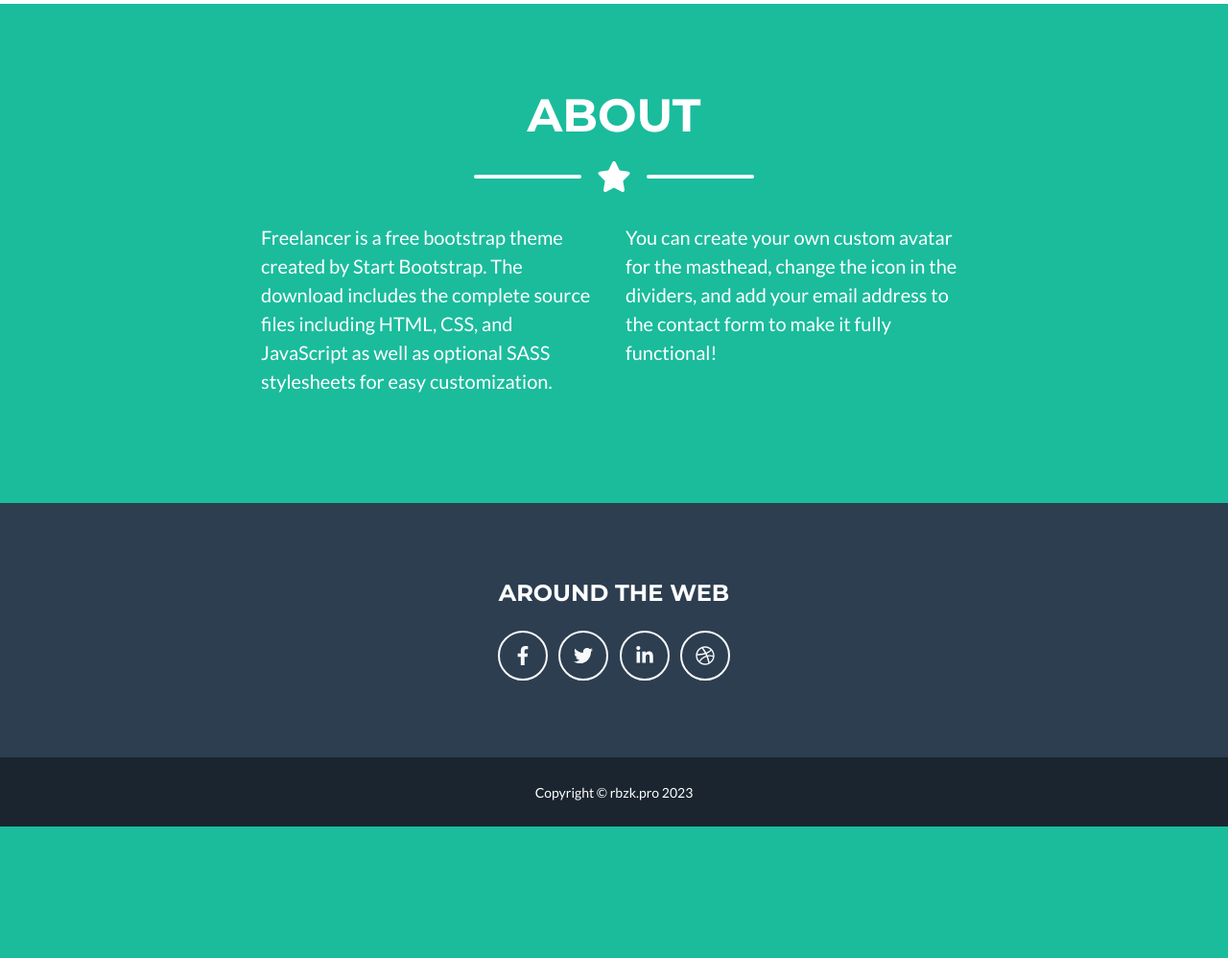
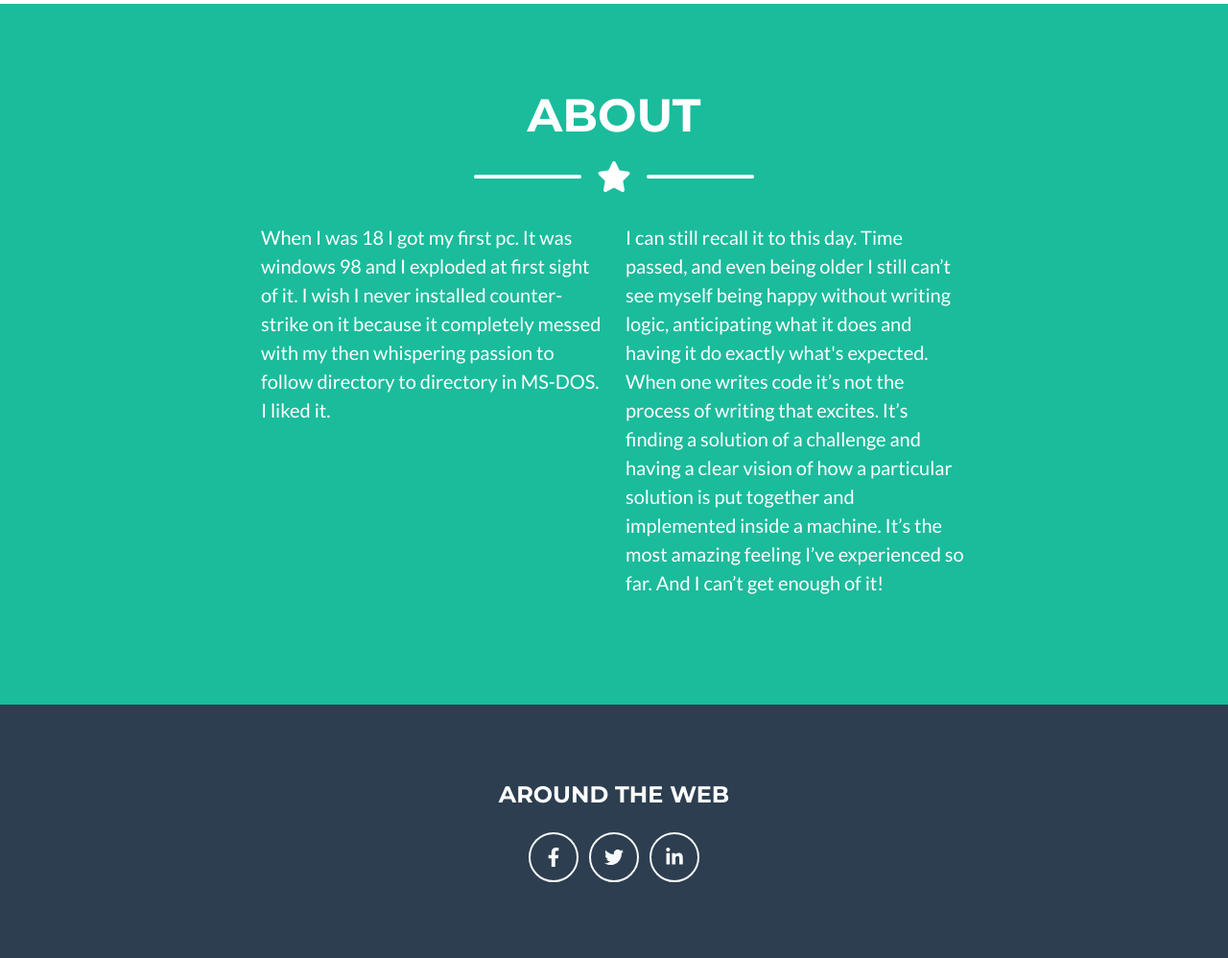
Before and after one commit to nick-rbzk/rbzk_pro, a Django app: page / in a window 1280 px wide. Shown: the part 1665-2663 px from the top of the page at 96% size. Before the commit the page ends 2526 px from the top, so only its background shows below. Run offline with Django 4.2, Linux system fonts and the light colour scheme; parts of the project's set-up code (start-up, migrations or seed data) failed here and were passed over; some libraries are stand-ins or nearby versions.

Commit message:
Social Links Updated

```diff
--- a/home/templates/home.html
+++ b/home/templates/home.html
@@ -145,8 +145,20 @@
                 </div>
                 <!-- About Section Content-->
                 <div class="row">
-                    <div class="col-lg-4 ms-auto"><p class="lead">Freelancer is a free bootstrap theme created by Start Bootstrap. The download includes the complete source files including HTML, CSS, and JavaScript as well as optional SASS stylesheets for easy customization.</p></div>
-                    <div class="col-lg-4 me-auto"><p class="lead">You can create your own custom avatar for the masthead, change the icon in the dividers, and add your email address to the contact form to make it fully functional!</p></div>
+                    <div class="col-lg-4 ms-auto">
+                        <p class="lead">
+                            When I was 18 I got my first pc.
+                            It was windows 98 and I exploded at first sight of it.
+                            I wish I never installed counter-strike on it because it completely messed with my then whispering passion to follow directory to directory in MS-DOS. I liked it.
+                        </p>
+                    </div>
+                    <div class="col-lg-4 me-auto">
+                        <p class="lead">
+                            I can still recall it to this day. Time passed, and even being older I still can’t see myself being happy without writing logic, anticipating what it does and having it do exactly what's expected.
+                            When one writes code it’s not the process of writing that excites. It’s finding a solution of a challenge and having a clear vision of how a particular solution is put together and implemented inside a machine.
+                            It’s the most amazing feeling I’ve experienced so far. And I can’t get enough of it!
+                        </p>
+                    </div>
                 </div>
                 <!-- About Section Button-->
             </div>
@@ -242,10 +254,18 @@
                     <!-- Footer Social Icons-->
                     <div class="col-lg-4 mb-5 mb-lg-0">
                         <h4 class="text-uppercase mb-4">Around the Web</h4>
-                        <a class="btn btn-outline-light btn-social mx-1" href="#!"><i class="fab fa-fw fa-facebook-f"></i></a>
-                        <a class="btn btn-outline-light btn-social mx-1" href="#!"><i class="fab fa-fw fa-twitter"></i></a>
-                        <a class="btn btn-outline-light btn-social mx-1" href="#!"><i class="fab fa-fw fa-linkedin-in"></i></a>
-                        <a class="btn btn-outline-light btn-social mx-1" href="#!"><i class="fab fa-fw fa-dribbble"></i></a>
+                        <a class="btn btn-outline-light btn-social mx-1"
+                            target="_blank" href="https://www.facebook.com/profile.php?id=100071332113149">
+                            <i class="fab fa-fw fa-facebook-f"></i>
+                        </a>
+                        <a class="btn btn-outline-light btn-social mx-1"
+                            target="_blank" href="https://twitter.com/n1cko_rbzk">
+                            <i class="fab fa-fw fa-twitter"></i>
+                        </a>
+                        <a class="btn btn-outline-light btn-social mx-1"
+                            target="_blank" href="https://www.linkedin.com/in/n1cko/">
+                            <i class="fab fa-fw fa-linkedin-in"></i>
+                        </a>
                     </div>
                     <!-- Footer About Text-->
                     <div class="col-lg-4">
```
